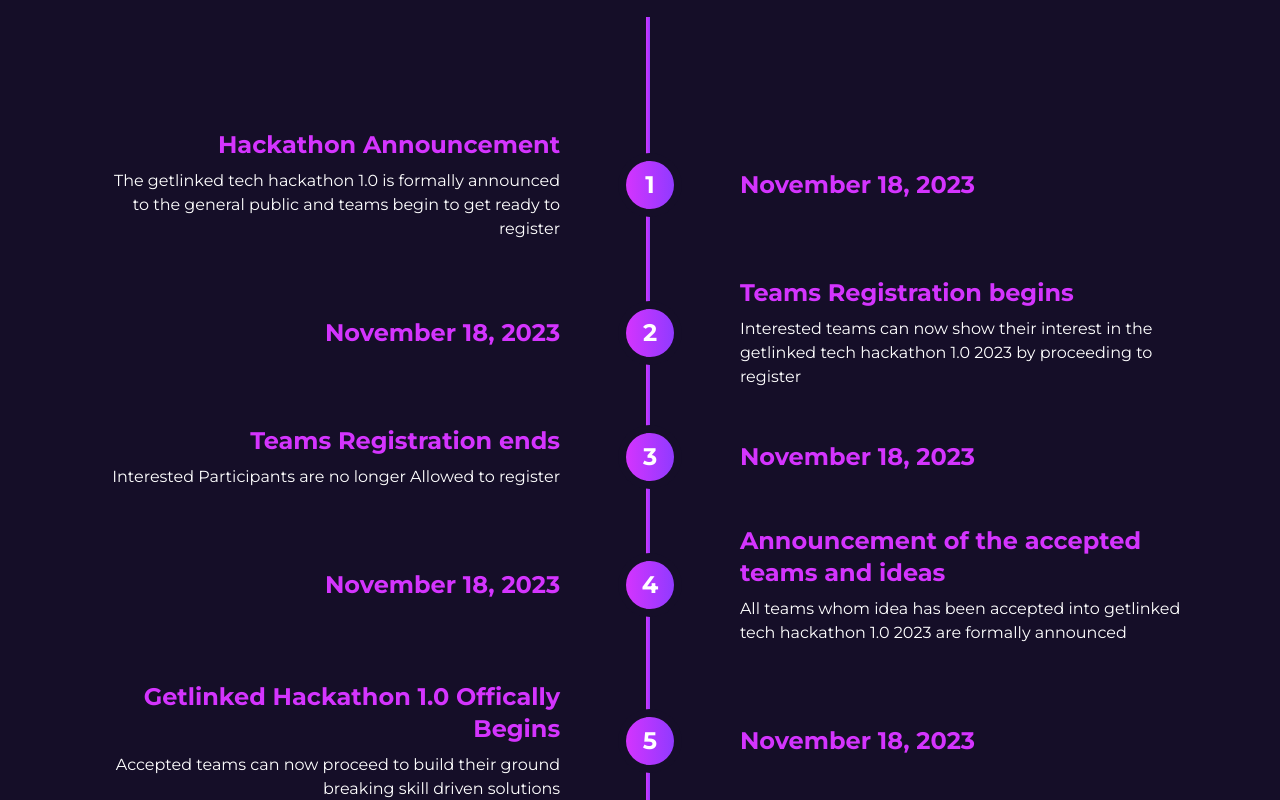
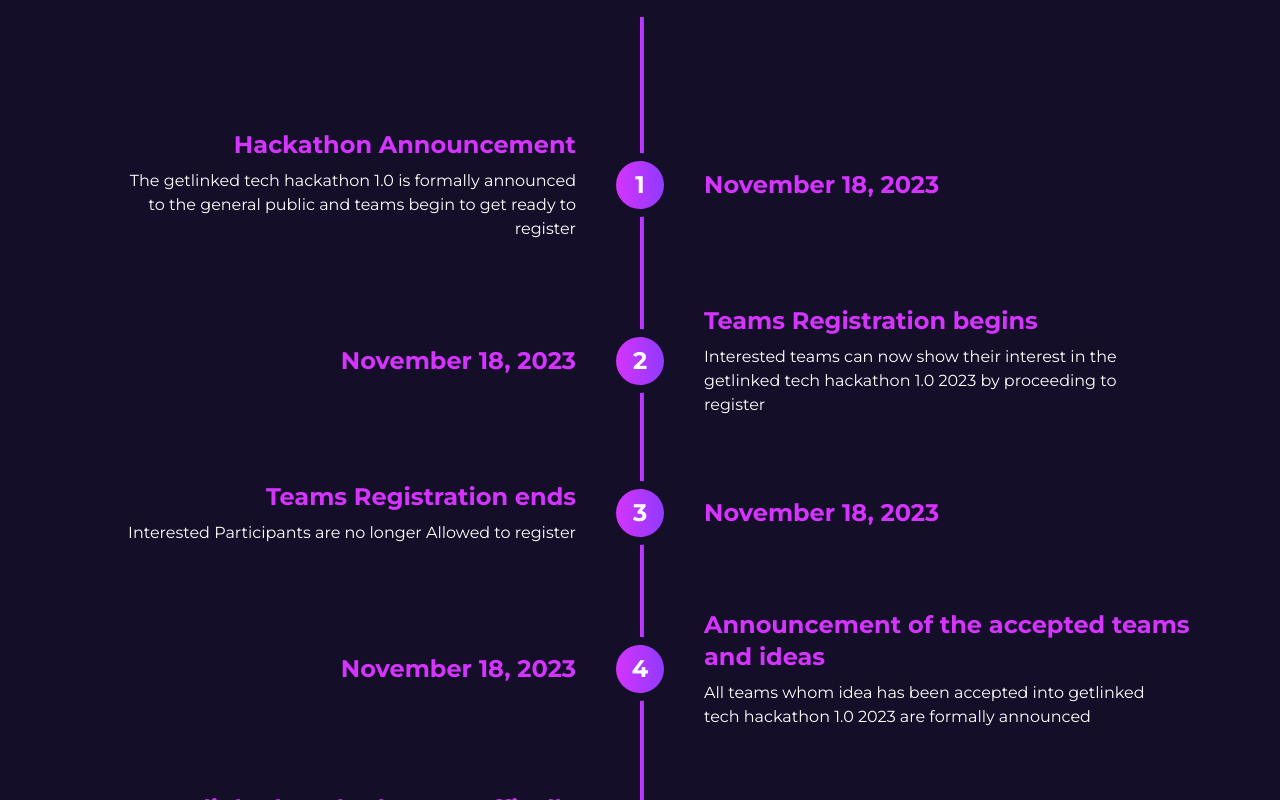
Before and after one commit to trampoline-labs/get-linked, a Next.js app: page / in a window 1280 px wide. Shown: the part 980-1780 px from the top of the page. Built offline with nearby package versions, Linux system fonts and the light colour scheme.

Commit message:
fix(timeline): adjust layout bugs

```diff
--- a/components/timeline.tsx
+++ b/components/timeline.tsx
@@ -19,7 +19,7 @@ export default function TimeLine() {
         </p>
       </div>
 
-      <div className="flex flex-col gap-9 mt-5 lg:mt-44 lg:mx-auto relative before:hidden lg:before:block before:bg-gradient-to-r before:from-primary-200 before:to-primary-400 before:absolute before:w-1 before:h-[110%] before:left-[50.5%] before:-top-28">
+      <div className="flex flex-col gap-8 lg:gap-16 mt-5 lg:mt-44 lg:mx-auto lg:px-8 relative before:hidden lg:before:block before:bg-gradient-to-r before:from-primary-200 before:to-primary-400 before:absolute before:w-1 before:h-[110%] before:left-[49.99%] before:-top-28">
         {timeline.map((event, idx) => {
           return (
             <TimeLineEvent
@@ -50,20 +50,22 @@ function TimeLineEvent({
   itemn,
 }: TimeLineEventProps) {
   return (
-    <article className="flex flex-col gap-2 lg:gap-4 text-xs relative pl-5 lg:even:flex-row-reverse lg:odd:flex-row lg:justify-around lg:items-center group">
+    <article className="flex flex-col gap-2 lg:gap-10 text-xs relative pl-5 lg:pl-0 lg:even:flex-row-reverse lg:odd:flex-row lg:justify-around lg:items-center group">
       <span className="block bg-gradient-to-r from-primary-200 to-primary-400 absolute left-0 inset-y-0 lg:hidden">
         &nbsp;
       </span>
-      <div className="flex flex-col gap-2 lg:basis-2/5 lg:group-odd:text-right">
+      <div className="flex flex-col gap-2 lg:basis-1/2 lg:group-odd:text-right">
         <h1 className="text-primary-200 lg:text-2xl font-bold">{label}</h1>
-        <p className="lg:text-base">{description}</p>
+        <p className="lg:text-base lg:w-[95%] lg:group-odd:self-end">
+          {description}
+        </p>
       </div>
 
-      <span className="w-12 h-12 hidden lg:flex ring-8 ring-offset-0 ring-background-100 bg-gradient-to-r from-primary-200 to-primary-400 rounded-full items-center justify-center font-bold text-2xl">
+      <span className="w-12 h-12 hidden lg:flex shrink-0 ring-8 ring-offset-0 ring-background-100 bg-gradient-to-r from-primary-200 to-primary-400 rounded-full items-center justify-center font-bold text-2xl">
         {itemn}
       </span>
 
-      <h2 className="text-primary-200 font-bold relative lg:text-2xl lg:basis-2/5 lg:group-even:text-right">
+      <h2 className="text-primary-200 font-bold relative lg:text-2xl lg:basis-1/2 lg:group-even:text-right">
         <span className="-left-7 absolute text-primary-100 bg-gradient-to-r from-primary-200 to-primary-400 rounded-full w-5 h-5 flex items-center justify-center lg:hidden">
           {itemn}
         </span>
```
